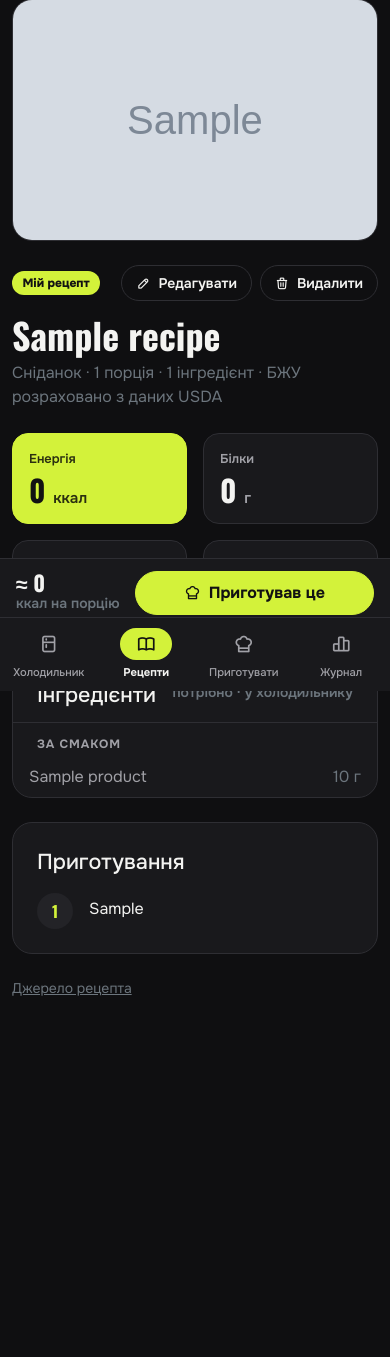
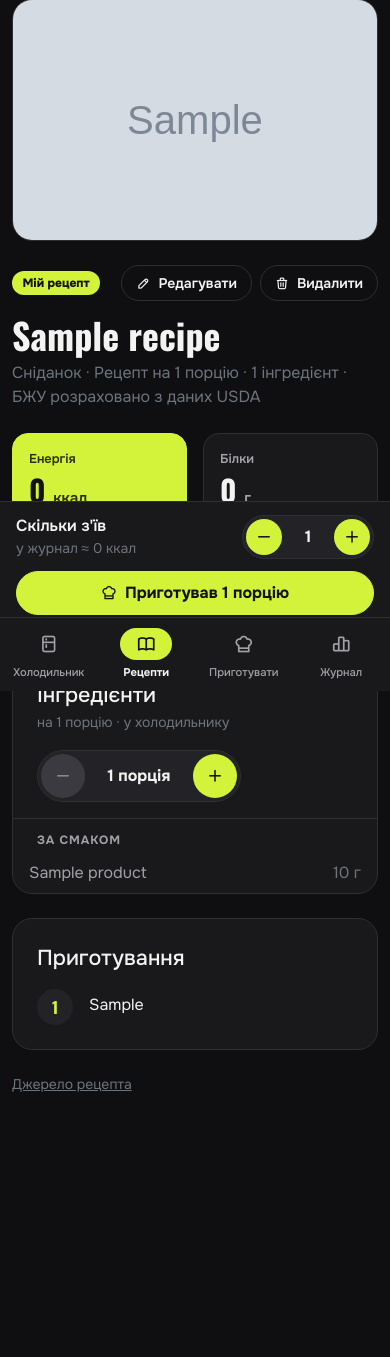
Before and after one commit to GreedyClark/Fridge_Recipe_App, a Django app: page /recipes/1/ in a window 390 px wide. Shown: the part 153-1510 px from the top of the page. Before the commit the page ends 1149 px from the top, so only its background shows below. Run offline with Django 5.2, Linux system fonts and the light colour scheme; a user stored in the database is signed in; tables that the repository leaves empty hold one stand-in row (values such as "Sample post"); grey boxes marked "Sample" are stand-in pictures; parts of the project's set-up code (start-up, migrations or seed data) failed here and were passed over.

Commit message:
Add servings switcher and eaten portions

```diff
--- a/recipes/admin.py
+++ b/recipes/admin.py
@@ -30,7 +30,7 @@ class RecipeAdmin(admin.ModelAdmin):
 
 @admin.register(CookingLog)
 class CookingLogAdmin(admin.ModelAdmin):
-    list_display = ("recipe", "user", "cooked_at", "calories_consumed")
+    list_display = ("recipe", "user", "cooked_at", "servings", "calories_consumed")
     list_filter = ("user",)
     date_hierarchy = "cooked_at"
 
--- a/recipes/models.py
+++ b/recipes/models.py
@@ -129,6 +129,7 @@ class CookingLog(models.Model):
     )
     cooked_at = models.DateTimeField("приготовано", auto_now_add=True)
     calories_consumed = models.FloatField("калорії")
+    servings = models.PositiveSmallIntegerField("порцій", default=1)
 
     class Meta:
         ordering = ["-cooked_at"]
--- a/recipes/views.py
+++ b/recipes/views.py
@@ -27,7 +27,9 @@ from .services import (
     fridge_stock,
     match_recipe,
     match_recipes,
+    max_servings,
     missing_products,
+    parse_servings,
     write_off,
 )
 
@@ -165,7 +167,12 @@ class RecipeDetailView(LoginRequiredMixin, DetailView):
 
     def get_context_data(self, **kwargs):
         context = super().get_context_data(**kwargs)
-        context["match"] = match_recipe(self.object, fridge_stock(self.request.user))
+        recipe = self.object
+        servings = parse_servings(self.request.GET.get("servings"), recipe)
+        context["match"] = match_recipe(recipe, fridge_stock(self.request.user), servings)
+        context["servings"] = servings
+        context["less_url"] = f"?servings={servings - 1}" if servings > 1 else ""
+        context["more_url"] = f"?servings={servings + 1}" if servings < max_servings(recipe) else ""
         return context
 
 
@@ -185,23 +192,31 @@ class CookRecipeView(LoginRequiredMixin, View):
     def post(self, request, pk):
         recipes = Recipe.objects.visible_to(request.user).prefetch_related("ingredients__product")
         recipe = get_object_or_404(recipes, pk=pk)
-        match = match_recipe(recipe, fridge_stock(request.user))
+        servings = parse_servings(request.POST.get("servings"), recipe)
+        eaten = min(parse_servings(request.POST.get("eaten"), recipe), servings) if request.POST.get("eaten") else 1
+        detail_url = f"{reverse('recipes:detail', args=[recipe.pk])}?servings={servings}"
+
+        match = match_recipe(recipe, fridge_stock(request.user), servings)
         if match.status != READY:
             names = ", ".join(ingredient.product.name for ingredient in match.lacking)
             messages.error(request, f"Не вистачає інгредієнтів: {names}")
-            return redirect("recipes:detail", pk=recipe.pk)
+            return redirect(detail_url)
 
         with transaction.atomic():
             CookingLog.objects.create(
                 user=request.user,
                 recipe=recipe,
-                calories_consumed=match.nutrition["calories"],
+                servings=eaten,
+                calories_consumed=match.nutrition["calories"] * eaten,
             )
-            required = [ingredient for ingredient in recipe.ingredients.all() if not ingredient.optional]
-            for ingredient in required:
-                write_off(request.user, ingredient.product, ingredient.quantity)
+            used = [ingredient for ingredient in match.required if ingredient.needed is not None]
+            for ingredient in used:
+                write_off(request.user, ingredient.product, ingredient.needed)
 
-        written_off = ", ".join(str(ingredient) for ingredient in required)
+        written_off = ", ".join(
+            f"{round(ingredient.needed, 2):g} {ingredient.product.get_default_unit_display()} {ingredient.product.name}"
+            for ingredient in used
+        )
         messages.success(request, f"Записано! З холодильника списано: {written_off}")
         return redirect("recipes:log")
 
--- a/static/css/style.css
+++ b/static/css/style.css
@@ -738,15 +738,15 @@ h1, h2, h3, .display-num {
     bottom: calc(64px + env(safe-area-inset-bottom));
     z-index: 1020;
     display: flex;
-    align-items: center;
-    gap: 1rem;
+    flex-direction: column;
+    gap: .75rem;
     padding: .75rem 1rem;
     background: var(--fr-surface);
     border-top: 1px solid var(--fr-line);
 }
 
 .cook-bar-spacer {
-    height: 80px;
+    height: 150px;
 }
 
 @media (max-width: 767.98px) {
@@ -1305,3 +1305,92 @@ a.photo-credit:hover {
     flex-shrink: 0;
     accent-color: var(--fr-accent);
 }
+
+.stepper {
+    display: inline-flex;
+    align-items: center;
+    gap: 2px;
+    padding: 3px;
+    background: var(--fr-surface-2);
+    border: 1px solid var(--fr-line);
+    border-radius: 999px;
+}
+
+.stepper-btn {
+    width: 44px;
+    height: 44px;
+    border: none;
+    border-radius: 999px;
+    display: inline-flex;
+    align-items: center;
+    justify-content: center;
+    background: var(--fr-accent);
+    color: var(--fr-on-accent);
+    font-size: 1.125rem;
+    text-decoration: none;
+    cursor: pointer;
+}
+
+.stepper-btn:hover {
+    color: var(--fr-on-accent);
+    filter: brightness(1.08);
+}
+
+.stepper-btn.disabled {
+    background: #3A3A40;
+    color: #8C8C92;
+    cursor: not-allowed;
+}
+
+.stepper-value {
+    min-width: 6.5rem;
+    text-align: center;
+    font-weight: 700;
+    white-space: nowrap;
+}
+
+.stepper-sm .stepper-btn {
+    width: 36px;
+    height: 36px;
+}
+
+.stepper-input {
+    width: 3rem;
+    background: transparent;
+    border: none;
+    color: var(--fr-text);
+    font-weight: 700;
+    text-align: center;
+    -moz-appearance: textfield;
+}
+
+.stepper-input::-webkit-outer-spin-button,
+.stepper-input::-webkit-inner-spin-button {
+    -webkit-appearance: none;
+    margin: 0;
+}
+
+.cook-form {
+    display: flex;
+    flex-direction: column;
+    gap: 1rem;
+}
+
+.eaten-row {
+    display: flex;
+    align-items: center;
+    justify-content: space-between;
+    gap: .75rem;
+    padding: .875rem 0;
+    border-top: 1px solid var(--fr-line);
+    border-bottom: 1px solid var(--fr-line);
+}
+
+.cook-bar .eaten-row {
+    padding: 0;
+    border: none;
+}
+
+.cook-bar .cook-form {
+    gap: .75rem;
+}
--- a/templates/recipes/_cook_button.html
+++ b/templates/recipes/_cook_button.html
@@ -1,11 +1,24 @@
+{% load recipe_extras %}
 {% if match.status == "ready" %}
-    <form method="post" action="{% url 'recipes:cook' recipe.pk %}" class="m-0">
+    <form method="post" action="{% url 'recipes:cook' recipe.pk %}" class="cook-form m-0" data-kcal="{{ match.nutrition.calories }}">
         {% csrf_token %}
-        <button type="submit" class="btn btn-primary {{ button_class }}"><i class="ti ti-chef-hat"></i>Приготував це</button>
+        <input type="hidden" name="servings" value="{{ servings }}">
+        <div class="eaten-row">
+            <div class="d-flex flex-column">
+                <label for="eaten-{{ prefix }}" class="fw-semibold">Скільки з'їв</label>
+                <span class="text-secondary small">у журнал ≈ <span data-eaten-kcal>{{ match.nutrition.calories }}</span> ккал</span>
+            </div>
+            <div class="stepper stepper-sm" role="group" aria-label="Скільки порцій з'їв">
+                <button type="button" class="stepper-btn" data-step="-1" aria-label="Менше"><i class="ti ti-minus"></i></button>
+                <input id="eaten-{{ prefix }}" name="eaten" type="number" min="1" max="{{ servings }}" value="1" class="stepper-input" inputmode="numeric">
+                <button type="button" class="stepper-btn" data-step="1" aria-label="Більше"><i class="ti ti-plus"></i></button>
+            </div>
+        </div>
+        <button type="submit" class="btn btn-primary {{ button_class }}"><i class="ti ti-chef-hat"></i>Приготував {{ servings }} {{ servings|uk_plural:"порцію,порції,порцій" }}</button>
+        <p class="text-secondary small mb-0 d-none d-lg-block">Спишемо продукти на {{ servings }} {{ servings|uk_plural:"порцію,порції,порцій" }}, а в журнал запишемо те, що ти з'їв.</p>
     </form>
-    <p class="text-secondary small mb-0 d-none d-lg-block">Інгредієнти буде списано з холодильника, а калорії додано в журнал.</p>
 {% else %}
-    <button type="button" class="btn btn-primary {{ button_class }}" disabled><i class="ti ti-chef-hat"></i>Приготував це</button>
+    <button type="button" class="btn btn-primary {{ button_class }}" disabled><i class="ti ti-chef-hat"></i>Не вистачає продуктів</button>
     <p class="text-secondary small mb-0 d-none d-lg-block">
         Спершу додай: {% for item in match.lacking %}{{ item.product.name }}{% if not forloop.last %}, {% endif %}{% endfor %}
     </p>
--- a/templates/recipes/cooking_log.html
+++ b/templates/recipes/cooking_log.html
@@ -67,7 +67,7 @@
                                     {% else %}
                                         <span class="fw-bold">Видалений рецепт</span>
                                     {% endif %}
-                                    <div class="text-secondary small">{{ log.cooked_at|time:"H:i" }}</div>
+                                    <div class="text-secondary small">{{ log.cooked_at|time:"H:i" }}{% if log.servings > 1 %} · {{ log.servings }} {{ log.servings|uk_plural:"порція,порції,порцій" }}{% endif %}</div>
                                 </div>
                                 <div class="fw-bold text-nowrap">{{ log.calories_consumed|floatformat:"0g" }} <span class="text-secondary fw-semibold">ккал</span></div>
                             </div>
--- a/templates/recipes/recipe_detail.html
+++ b/templates/recipes/recipe_detail.html
@@ -27,7 +27,7 @@
             {% with ingredients_count=match.ingredients|length %}
                 <p class="text-secondary mt-2 mb-0">
                     {% if recipe.meal_type %}{{ recipe.get_meal_type_display }} ·{% endif %}
-                    {{ recipe.servings }} {{ recipe.servings|uk_plural:"порція,порції,порцій" }} ·
+                    Рецепт на {{ recipe.servings }} {{ recipe.servings|uk_plural:"порцію,порції,порцій" }} ·
                     {{ ingredients_count }} {{ ingredients_count|uk_plural:"інгредієнт,інгредієнти,інгредієнтів" }} ·
                     БЖУ розраховано з даних USDA
                 </p>
@@ -45,9 +45,24 @@
         </div>
 
         <div class="card">
-            <div class="card-body d-flex align-items-center justify-content-between gap-3 pb-3">
-                <h2 class="h4 mb-0">Інгредієнти</h2>
-                <span class="text-secondary small fw-semibold">потрібно · у холодильнику</span>
+            <div class="card-body d-flex flex-wrap align-items-center justify-content-between gap-3 pb-3">
+                <div>
+                    <h2 class="h4 mb-1">Інгредієнти</h2>
+                    <span class="text-secondary small">на {{ servings }} {{ servings|uk_plural:"порцію,порції,порцій" }} · у холодильнику</span>
+                </div>
+                <div class="stepper" role="group" aria-label="Кількість порцій">
+                    {% if less_url %}
+                        <a href="{{ less_url }}" class="stepper-btn" aria-label="Менше порцій"><i class="ti ti-minus"></i></a>
+                    {% else %}
+                        <span class="stepper-btn disabled" aria-hidden="true"><i class="ti ti-minus"></i></span>
+                    {% endif %}
+                    <span class="stepper-value">{{ servings }} {{ servings|uk_plural:"порція,порції,порцій" }}</span>
+                    {% if more_url %}
+                        <a href="{{ more_url }}" class="stepper-btn" aria-label="Більше порцій"><i class="ti ti-plus"></i></a>
+                    {% else %}
+                        <span class="stepper-btn disabled" aria-hidden="true"><i class="ti ti-plus"></i></span>
+                    {% endif %}
+                </div>
             </div>
             {% for item in match.required %}
                 {% with unit=item.product.get_default_unit_display %}
@@ -103,20 +118,36 @@
                     <span class="text-secondary fw-semibold">ккал</span>
                 </div>
                 <div>{% include "recipes/_status_badge.html" %}</div>
-                {% include "recipes/_cook_button.html" with button_class="btn-lg w-100" %}
+                {% include "recipes/_cook_button.html" with button_class="btn-lg w-100" prefix="card" %}
             </div>
         </div>
     </div>
 </div>
 
 <div class="cook-bar d-lg-none">
-    <div class="d-flex flex-column">
-        <span class="display-num fs-4 lh-1">≈ {{ match.nutrition.calories }}</span>
-        <span class="text-secondary small fw-semibold">ккал на порцію</span>
-    </div>
-    <div class="flex-grow-1">
-        {% include "recipes/_cook_button.html" with button_class="w-100" %}
-    </div>
+    {% include "recipes/_cook_button.html" with button_class="w-100" prefix="bar" %}
 </div>
 <div class="cook-bar-spacer d-lg-none"></div>
 {% endblock %}
+
+{% block scripts %}
+<script>
+document.querySelectorAll(".cook-form").forEach((form) => {
+    const input = form.querySelector("[name=eaten]");
+    const kcal = form.querySelector("[data-eaten-kcal]");
+    const perServing = Number(form.dataset.kcal);
+    const update = () => {
+        const value = Math.min(Math.max(Number(input.value) || 1, 1), Number(input.max));
+        input.value = value;
+        kcal.textContent = (perServing * value).toLocaleString("uk-UA");
+    };
+    form.querySelectorAll("[data-step]").forEach((button) => {
+        button.addEventListener("click", () => {
+            input.value = Number(input.value) + Number(button.dataset.step);
+            update();
+        });
+    });
+    input.addEventListener("change", update);
+});
+</script>
+{% endblock %}
```
Also changed, not shown: recipes/services.py (+25 -3 lines), recipes/tests.py (+84 -0 lines), recipes/migrations/0006_cookinglog_servings.py (added).
